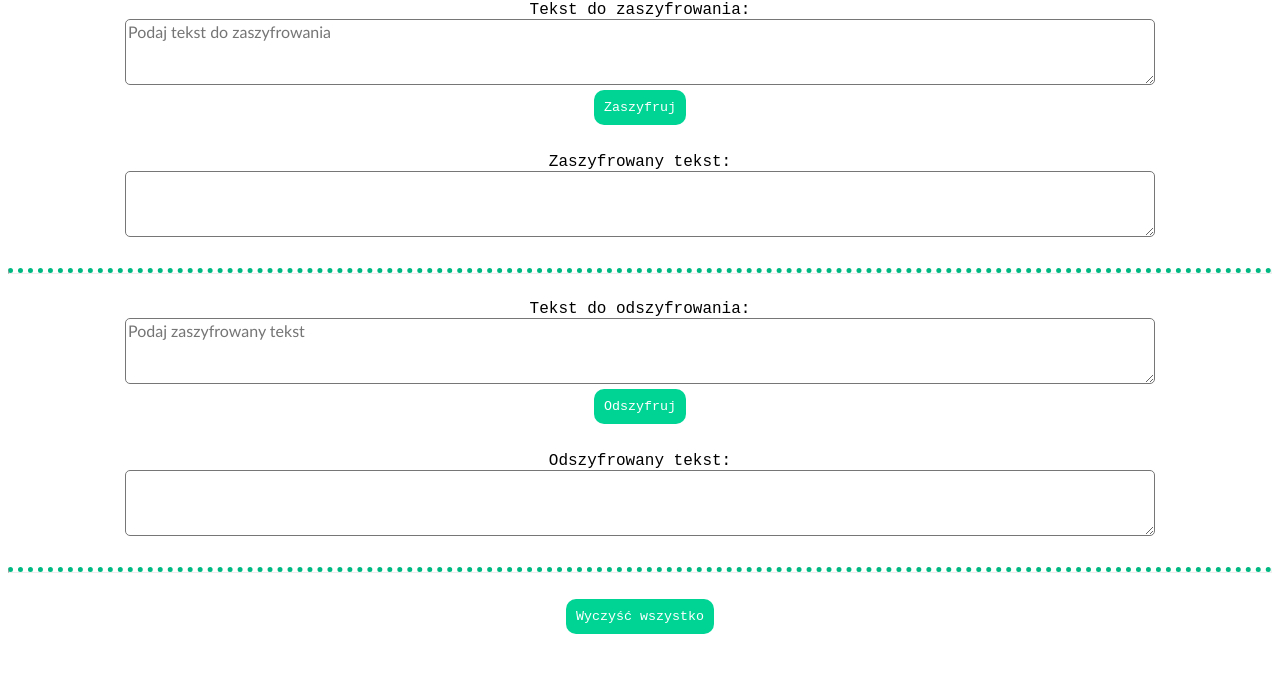
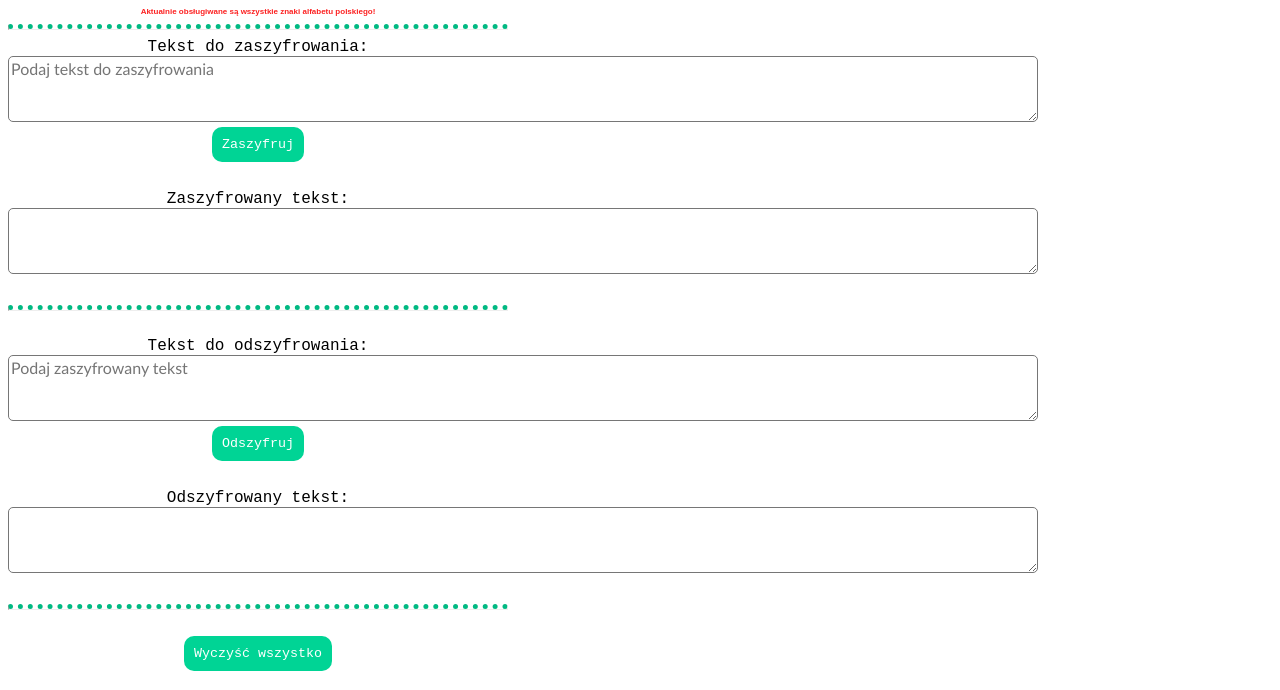
Before and after one commit to BartoszOlszewski378/bartoszolszewski378.github.io, a plain HTML site: page index.html in a window 1280 px wide. Shown: the part 110-800 px from the top of the page. Drawn offline with Linux system fonts and the light colour scheme; a script that the page names is missing.

Commit message:
Update styles.css

```diff
--- a/styles.css
+++ b/styles.css
@@ -1,7 +1,7 @@
 body{
     text-align: center;
     font-family: 'Courier New', Courier, monospace;
-    width 500px;
+    width: 500px;
 }
 .btnEncryptDecrypt{
     margin-bottom: 10px;
```
